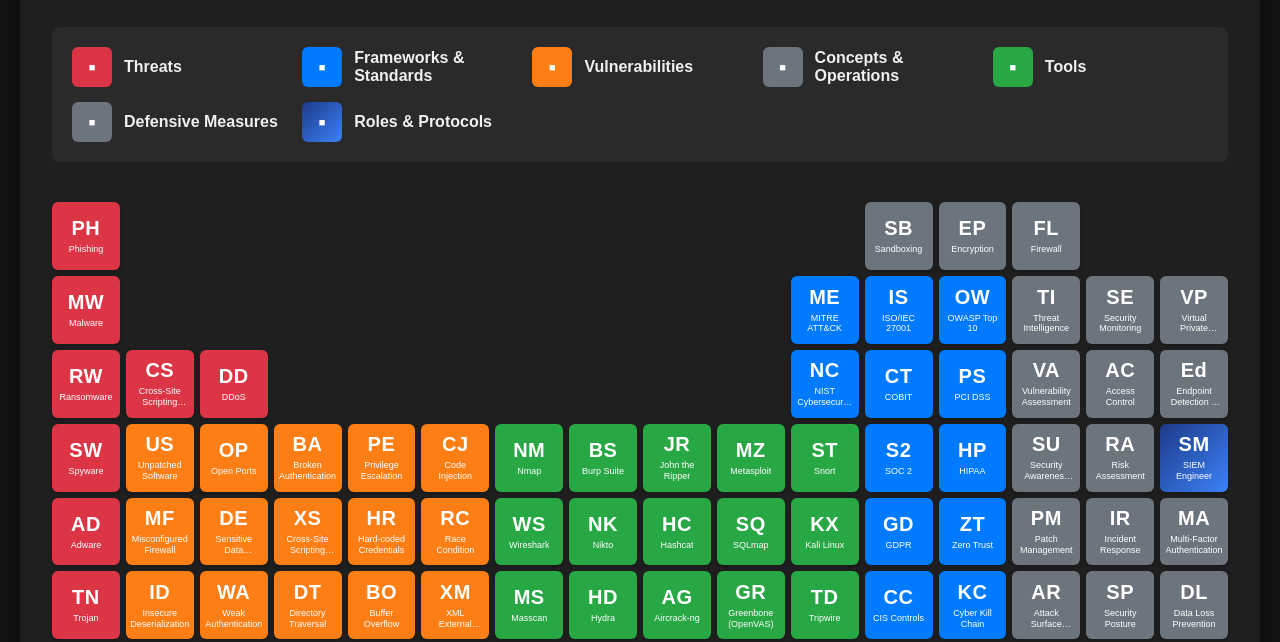
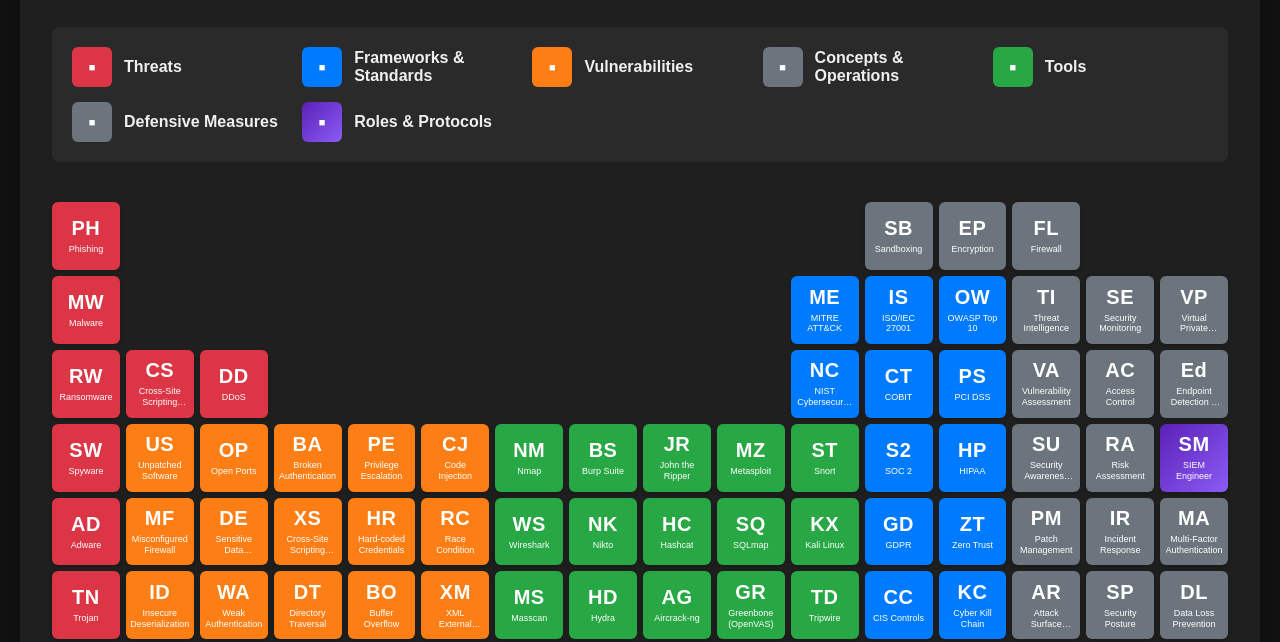
Before and after one commit to jkrishnancp/website_com, a plain HTML site: page cybersecurity-periodic-table.html in a window 1280 px wide. Shown: the part 129-771 px from the top of the page. Drawn offline with Linux system fonts and the light colour scheme.

Commit message:
Color Change to Purple

```diff
--- a/cybersecurity-periodic-table.html
+++ b/cybersecurity-periodic-table.html
@@ -92,7 +92,7 @@
         .framework { background: #007bff; }
         .concept { background: #6c757d; }
         .defensive { background: #6c757d; color: #fff; }
-        .role { background: linear-gradient(135deg, #1e3a8a 0%, #3b82f6 100%); }
+        .role { background: linear-gradient(135deg, #5b21b6 0%, #8b5cf6 100%); }
 
         .periodic-table {
             display: grid;
```
